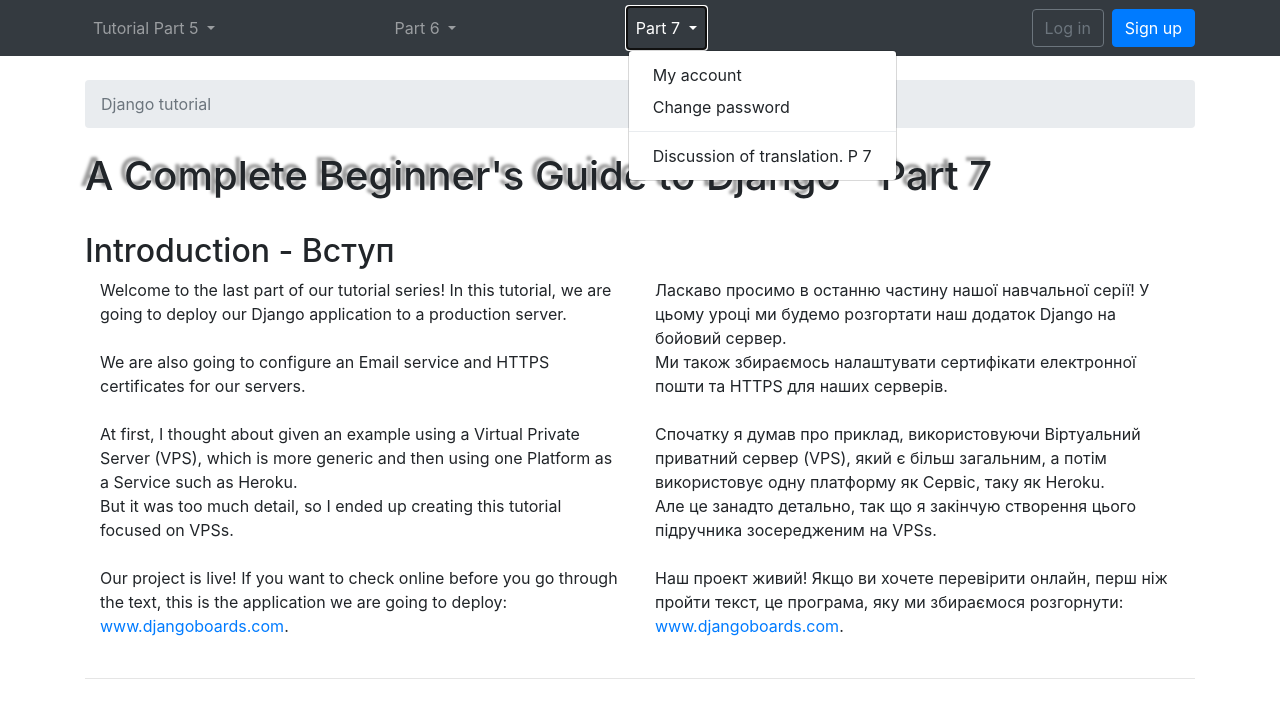
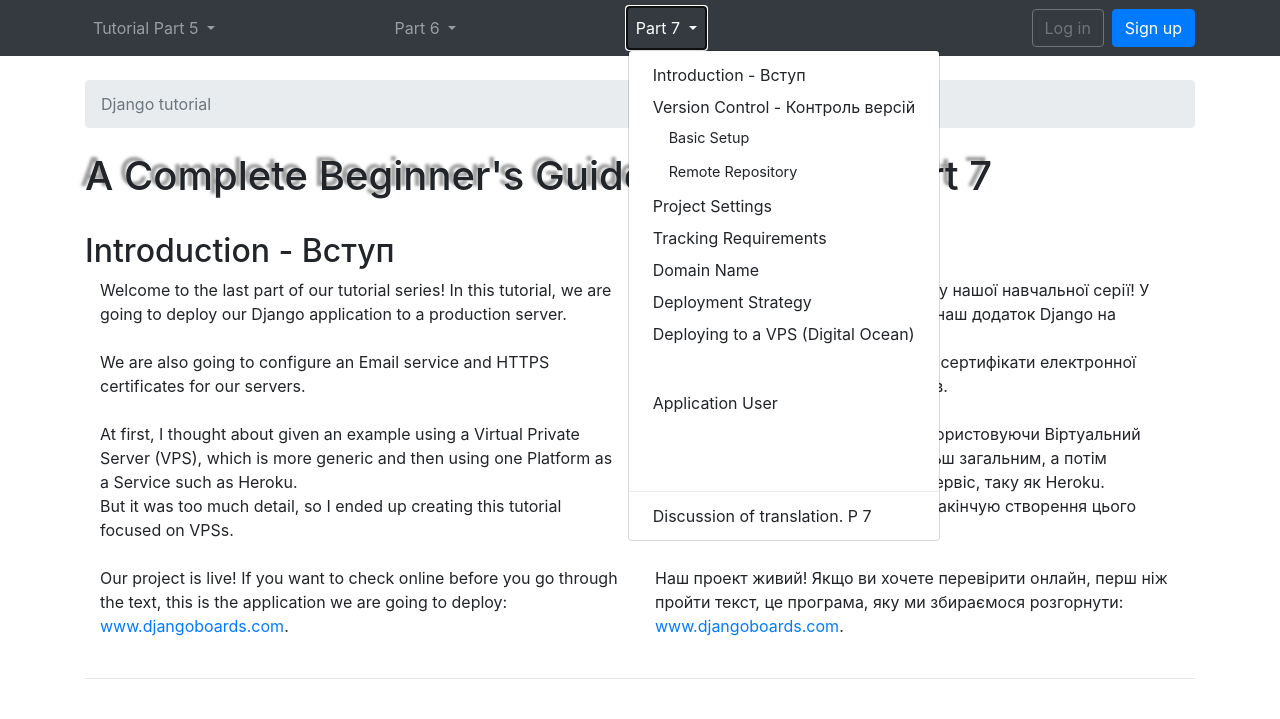
Before and after one commit to ownmir/Compilation, a Django app: page /7/ in a window 1280 px wide, after a click on "Part 7"; the page is wider, and only the part inside the window is pictured. Shown: the top 719 px of that part. Run offline with Django 3.2, Linux system fonts and the light colour scheme; parts of the project's set-up code (start-up, migrations or seed data) failed here and were passed over; some libraries are stand-ins or nearby versions.

Commit message:
ver0.1.5dev

```diff
--- a/translate_tutor/templates/translate_tutor/trans_tutor7.html
+++ b/translate_tutor/templates/translate_tutor/trans_tutor7.html
@@ -41,8 +41,25 @@
         Part 7
       </a>
       <div class="dropdown-menu" aria-labelledby="userMenu07">
-        <a class="dropdown-item" href="{% url 'my_account' %}">My account</a>
-        <a class="dropdown-item" href="#">Change password</a>
+        <a class="dropdown-item" href="#intro">Introduction - Вступ</a>
+        <a class="dropdown-item" href="#VerControl">Version Control - Контроль версій</a>
+          <a class="dropdown-item" style="padding-left: 2.5rem; font-size: 0.9rem; margin-bottom: 0.25rem" href="#BasicSetup">Basic Setup</a>
+          <a class="dropdown-item" style="padding-left: 2.5rem; font-size: 0.9rem; margin-bottom: 0.25rem"
+             href="#RemoteRepository">Remote Repository</a>
+          <a class="dropdown-item" href="#ProjectSettings">Project Settings</a>
+          <a class="dropdown-item" href="#TrackingRequirements">Tracking Requirements</a>
+          <a class="dropdown-item" href="#DomainName">Domain Name</a>
+          <a class="dropdown-item" href="#DeploymentStrategy">Deployment Strategy</a>
+          <a class="dropdown-item" href="#DeployingVPS">Deploying to a VPS (Digital Ocean)</a>
+          <a class="dropdown-item" href="#ApplicationUser"><pre>     </pre>Application User</a>
+          <a class="dropdown-item" href="#"></a>
+          <a class="dropdown-item" href="#"></a>
+          <a class="dropdown-item" href="#"></a>
+          <a class="dropdown-item" href="#"></a>
+          <a class="dropdown-item" href="#"></a>
+          <a class="dropdown-item" href="#"></a>
+          <a class="dropdown-item" href="#"></a>
+          <a class="dropdown-item" href="#"></a>
         <div class="dropdown-divider"></div>
         <a class="dropdown-item" href="{% url 'category_topics' 3 %}">Discussion of translation. P 7</a>
       </div>
@@ -54,7 +71,7 @@
 {% endblock %}
 
 {% block content %}
-    <h1>A Complete Beginner's Guide to Django - Part 7</h1><br>
+    <h1 id="intro">A Complete Beginner's Guide to Django - Part 7</h1><br>
     <h2 title="введення">Introduction - Вступ</h2>
     <div class="container">
         <div class="row">
@@ -116,7 +133,7 @@
             </span>
         </div>
     </div>
-    <br>
+    <br id="VerControl">
     <hr><br>
     <H2>Version Control - Контроль версій</H2><br>
     <div class="container">
@@ -609,7 +626,8 @@
         </div>
     </div>
     <br>
-    <a href="https://github.com/sibtc/django-beginners-guide">https://github.com/sibtc/django-beginners-guide</a>
+    <a href="https://github.com/sibtc/django-beginners-guide" id="ProjectSettings">
+    https://github.com/sibtc/django-beginners-guide</a>
     <br>
     <hr><br>
     <H2>Project Settings - Параметри проекту</H2><br>
```
Also changed, not shown: 1 other file.
